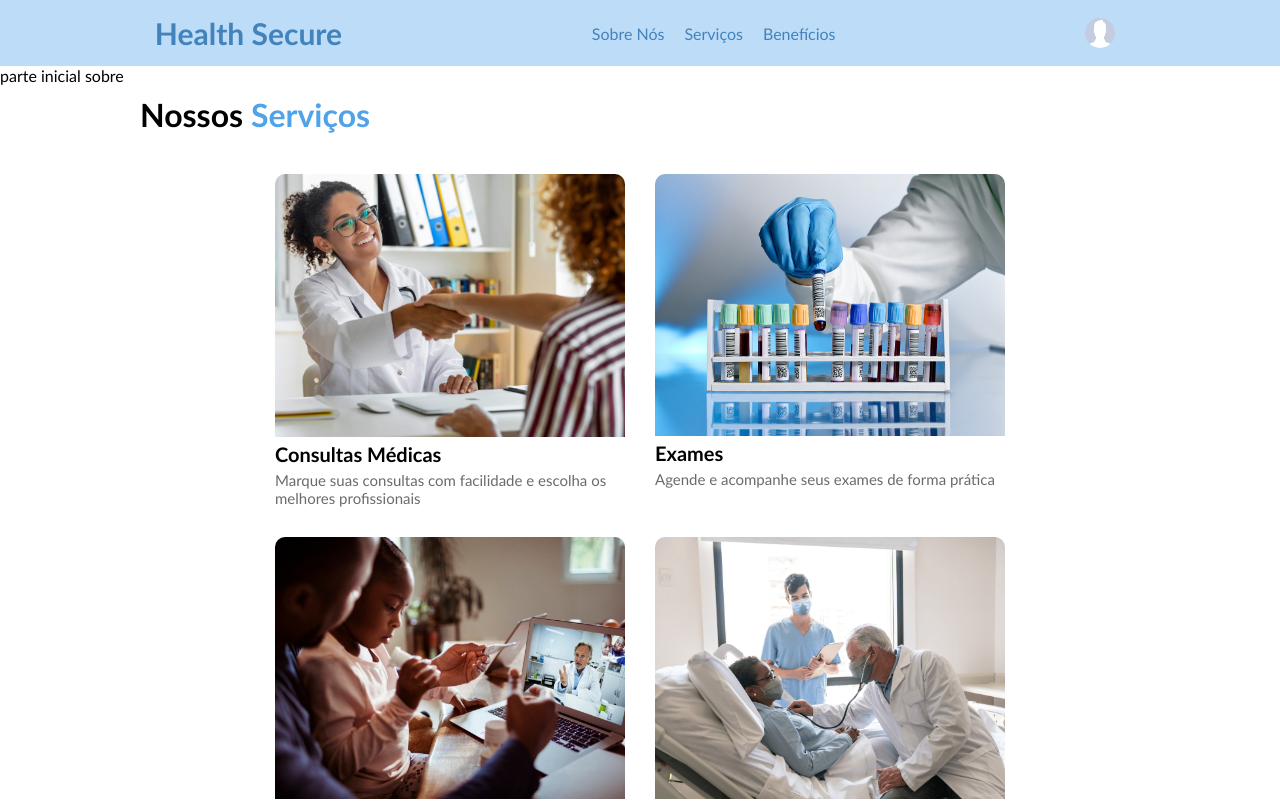
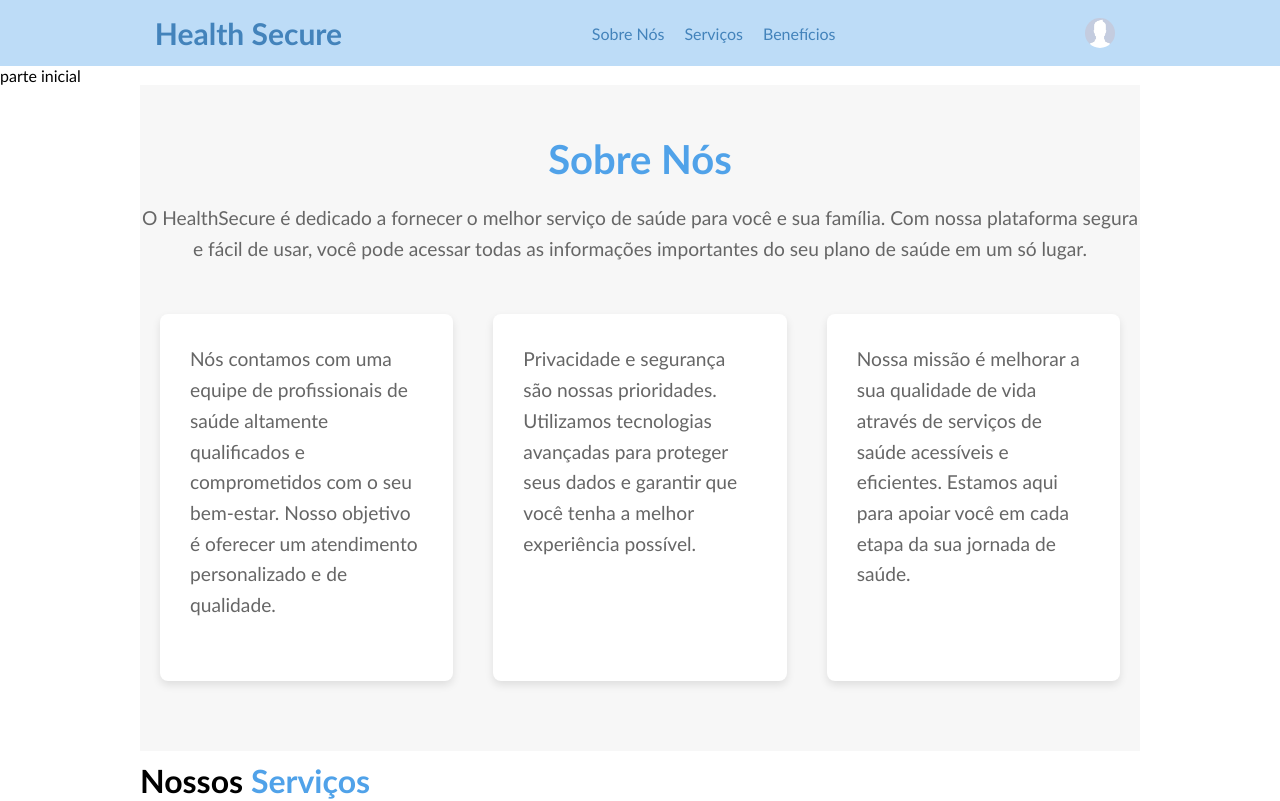
Before and after one commit to Thyale/HealthSecure, an Angular app in the folder ProjetoHealth/: page /home in a window 1280 px wide. Shown: the top 801 px of the page. Built offline with nearby package versions, Linux system fonts and the light colour scheme.

Commit message:
Sobre Nós

```diff
--- a/ProjetoHealth/src/app/app.module.ts
+++ b/ProjetoHealth/src/app/app.module.ts
@@ -12,6 +12,7 @@ import { FooterComponent } from './components/home/footer/footer.component';
 import { HelpComponent } from './components/home/corpo/help/help.component';
 import { BeneficiosComponent } from './components/home/corpo/beneficios/beneficios.component';
 import { ServicosComponent } from './components/home/corpo/servicos/servicos.component';
+import { SobreComponent } from './components/home/corpo/sobre/sobre.component';
 
 @NgModule({
   declarations: [
@@ -23,7 +24,8 @@ import { ServicosComponent } from './components/home/corpo/servicos/servicos.com
     FooterComponent,
     HelpComponent,
     BeneficiosComponent,
-    ServicosComponent
+    ServicosComponent,
+    SobreComponent
   ],
   imports: [
     BrowserModule,
--- /dev/null
+++ b/ProjetoHealth/src/app/components/home/corpo/sobre/sobre.component.css
@@ -0,0 +1,45 @@
+
+#SobreNos {
+    padding: 50px 0;
+    background-color: #f7f7f7;
+    text-align: center;
+    width: 80%;
+    max-width: 1000px;
+    margin: auto    ;
+}
+
+#SobreNos h1 {
+    font-size: 2.5rem;
+    color:#50A2E9 ;
+    margin-bottom: 20px;
+}
+
+#SobreNos p {
+    font-size: 1.2rem;
+    line-height: 1.6;
+    color: #666;
+    margin-bottom: 30px;
+}
+
+.DivGeralSobre {
+    display: flex;
+    justify-content: space-around;
+    flex-wrap: wrap;
+    max-width: 1200px;
+    margin: 0 auto;
+}
+
+.DivGeralSobre > div {
+    flex: 1;
+    margin: 20px;
+    padding: 30px;
+    background-color: #fff;
+    border-radius: 8px;
+    box-shadow: 0 4px 8px rgba(0, 0, 0, 0.1);
+    text-align: left;
+}
+
+.DivGeralSobre > div p {
+    font-size: 1.1rem;
+    color: #444;
+}
--- /dev/null
+++ b/ProjetoHealth/src/app/components/home/corpo/sobre/sobre.component.html
@@ -0,0 +1,15 @@
+<section id="SobreNos">
+    <h1>Sobre Nós</h1>
+    <p>O HealthSecure é dedicado a fornecer o melhor serviço de saúde para você e sua família. Com nossa plataforma segura e fácil de usar, você pode acessar todas as informações importantes do seu plano de saúde em um só lugar.</p>
+    <div class="DivGeralSobre">
+        <div>
+            <p>Nós contamos com uma equipe de profissionais de saúde altamente qualificados e comprometidos com o seu bem-estar. Nosso objetivo é oferecer um atendimento personalizado e de qualidade.</p>
+        </div>
+        <div>
+            <p>Privacidade e segurança são nossas prioridades. Utilizamos tecnologias avançadas para proteger seus dados e garantir que você tenha a melhor experiência possível.</p>
+        </div>
+        <div>
+            <p>Nossa missão é melhorar a sua qualidade de vida através de serviços de saúde acessíveis e eficientes. Estamos aqui para apoiar você em cada etapa da sua jornada de saúde.</p>
+        </div>
+    </div>
+</section>
--- a/ProjetoHealth/src/app/components/home/home.component.html
+++ b/ProjetoHealth/src/app/components/home/home.component.html
@@ -1,6 +1,6 @@
 <app-header></app-header>
 parte inicial
-sobre
+<app-sobre></app-sobre>
 <app-servicos></app-servicos>
 <app-beneficios></app-beneficios>
 <app-help></app-help>
```
Also changed, not shown: ProjetoHealth/src/app/components/home/corpo/sobre/sobre.component.ts (added, +10 -0 lines), 1 other file (tests, documents, lock files or other folders).
